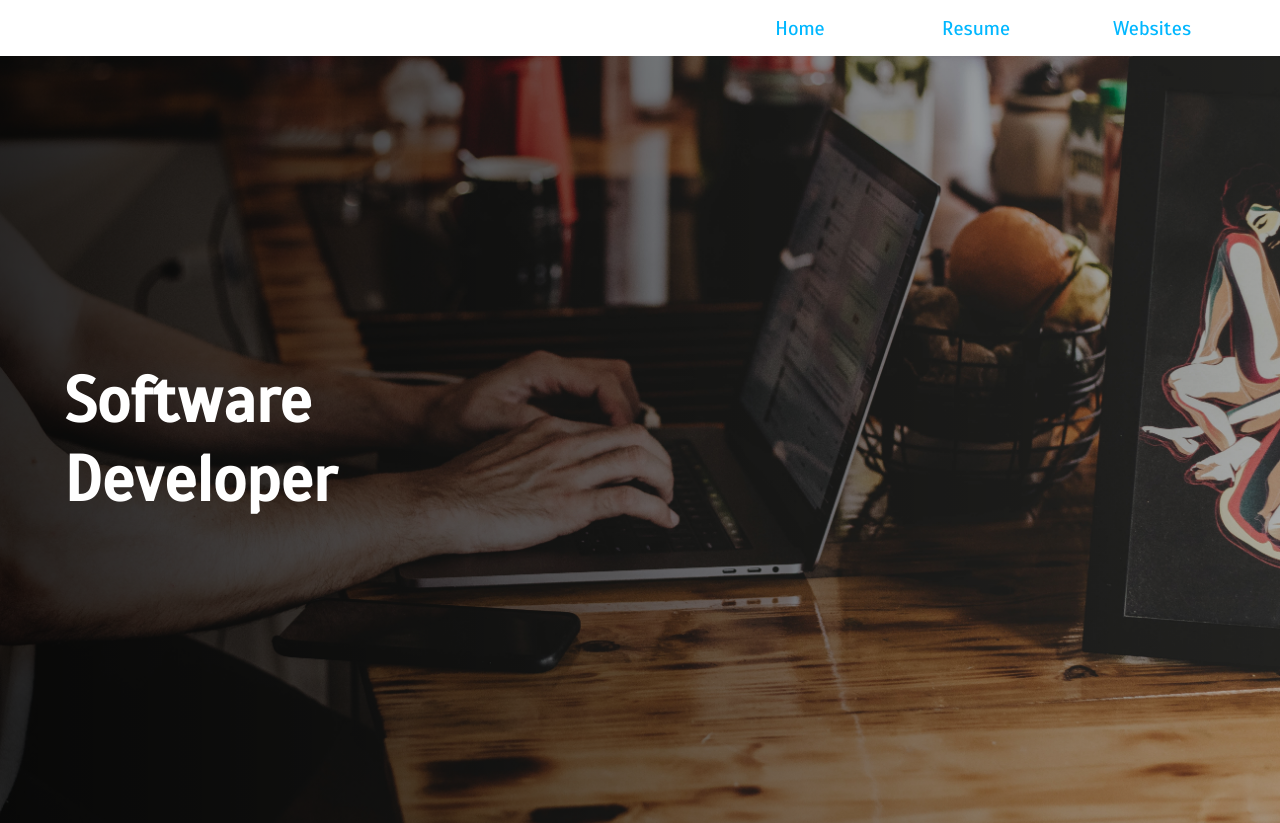
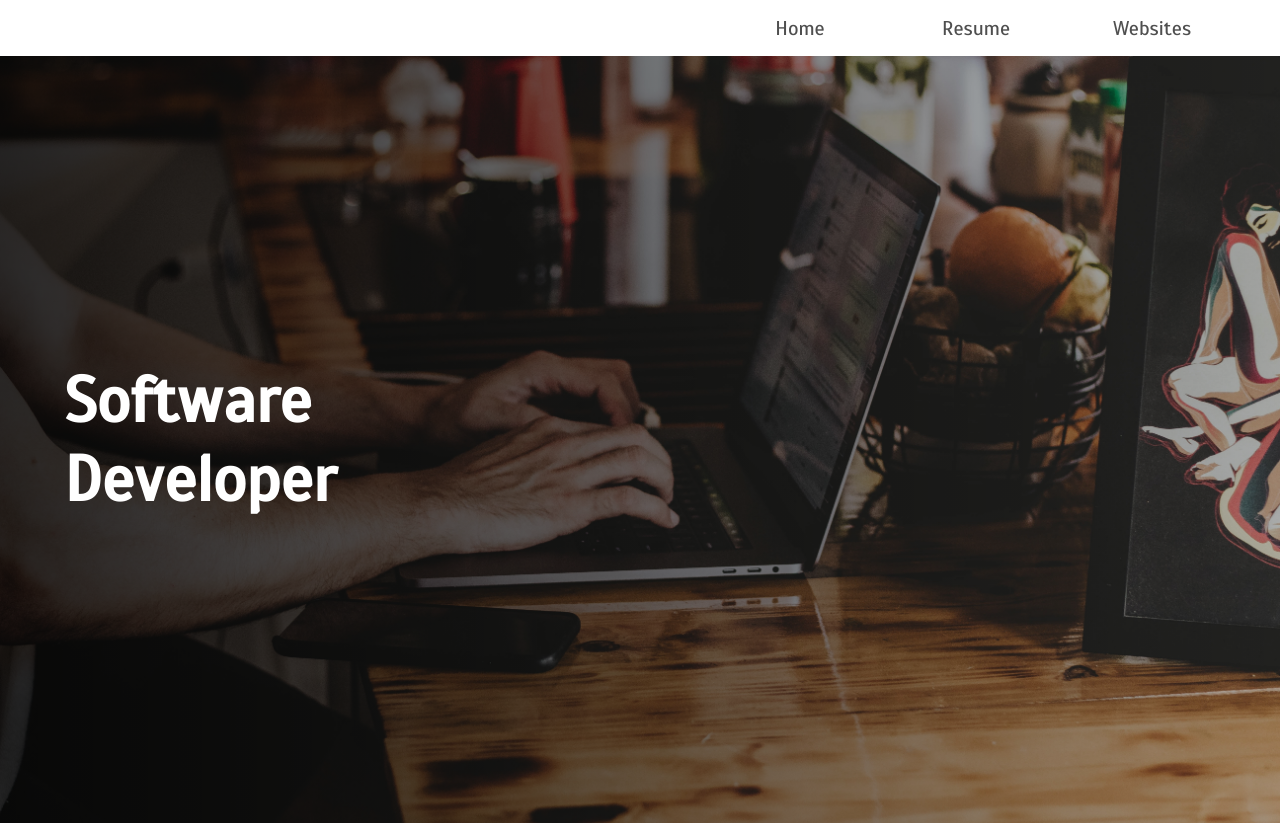
Before and after one commit to hectormelgoza/myportfolio, a PHP site: page / in a window 1280 px wide. Shown: the top 823 px of the page. Run offline with PHP 8.4, Linux system fonts and the light colour scheme; some web fonts are replaced.

Commit message:
changed color of nav links

```diff
--- a/portfolio.css
+++ b/portfolio.css
@@ -23,7 +23,7 @@ a{
     text-align: center;
     font-size: 20px;
     text-decoration: none;
-    color: #00b7ff;
+    color: #4f4f4f;
 
     font-family: 'Scada', sans-serif;
 }
```
